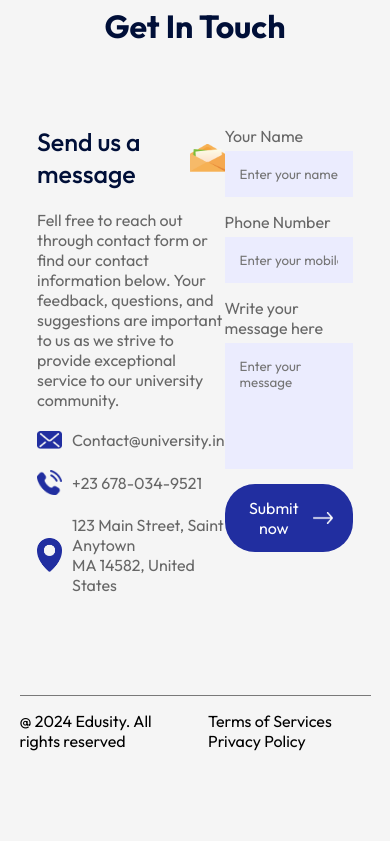
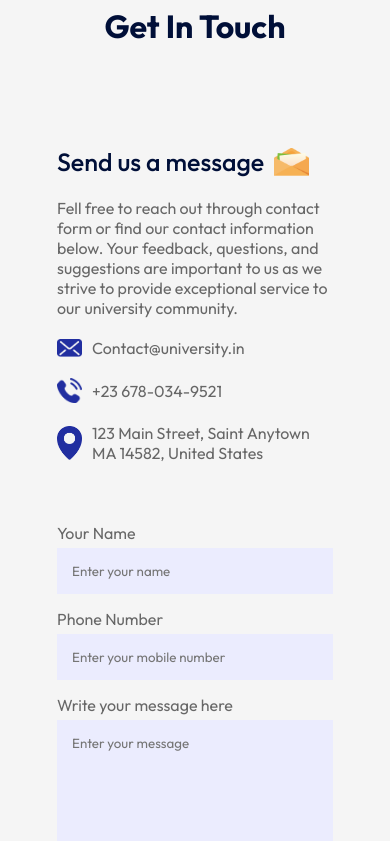
Before and after one commit to AvinashKalwale/university, a React (Vite) app in the folder educationSity/: page / in a window 390 px wide. Shown: the part 4503-5344 px from the top of the page. Before the commit the page ends 5279 px from the top, so only its background shows below. Built offline with nearby package versions, Linux system fonts and the light colour scheme.

Commit message:
responsive design added for contact component

```diff
--- a/educationSity/src/components/Contact/Contact.css
+++ b/educationSity/src/components/Contact/Contact.css
@@ -54,5 +54,15 @@
 .contact-col span{
     display: block;
     margin: 20px 0;
+}
 
+/* ------------- media query -------------- */
+
+@media (max-width: 700px){
+    .contact{
+        display: block;
+    }
+    .contact-col{
+        padding: 20px;
+    }
 }
```
